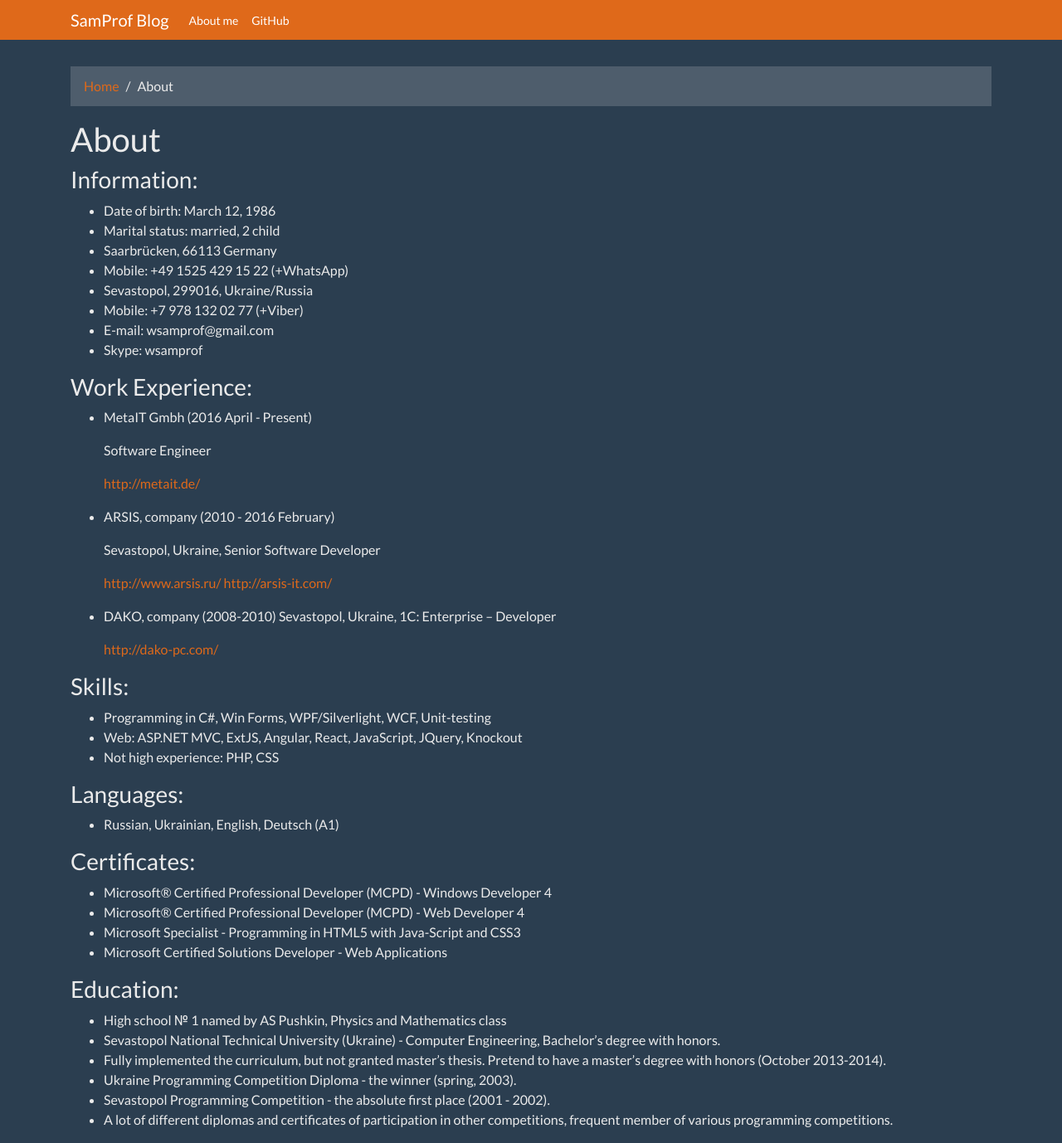
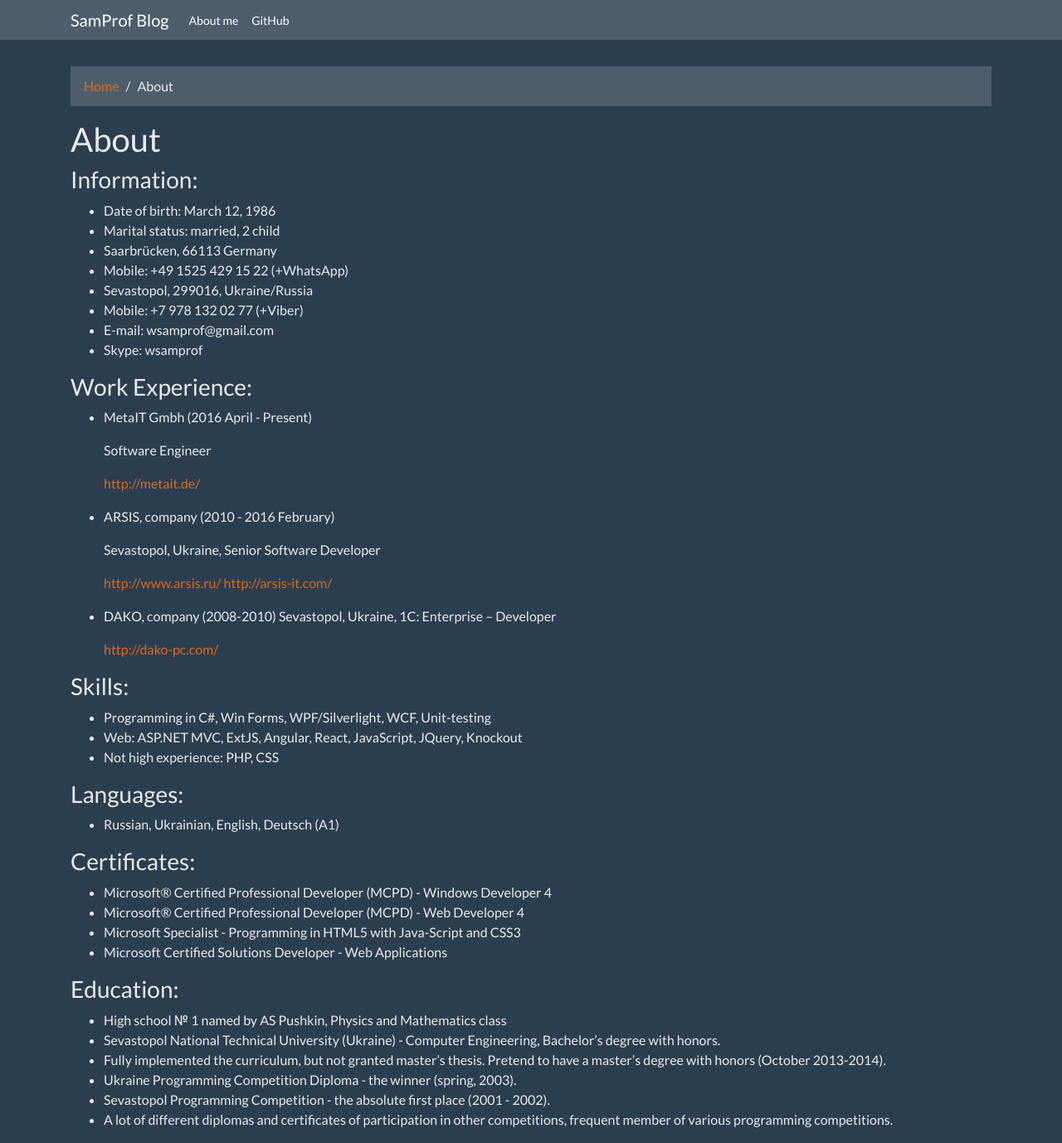
Before and after one commit to SamProf/www.samprof.com, a Jekyll site: the page built from about.md, in a window 1280 px wide and 1378 px high. Shown: the whole window at 83% size. Built offline with Jekyll 4.4.1, drawn with Linux system fonts in a browser that asks for light colours.

Commit message:
change bs

```diff
--- a/_layouts/default.html
+++ b/_layouts/default.html
@@ -26,7 +26,7 @@
     </script>
 </head>
 <body>
-<nav class="navbar navbar-expand-lg fixed-top navbar-dark bg-primary">
+<nav class="navbar navbar-expand-lg fixed-top navbar-dark bg-dark">
     <div class="container">
         <a class="navbar-brand" href="https://www.samprof.com">{{ site.name }}</a>
         <button class="navbar-toggler" type="button" data-toggle="collapse" data-target="#navbarsExampleDefault"
```
